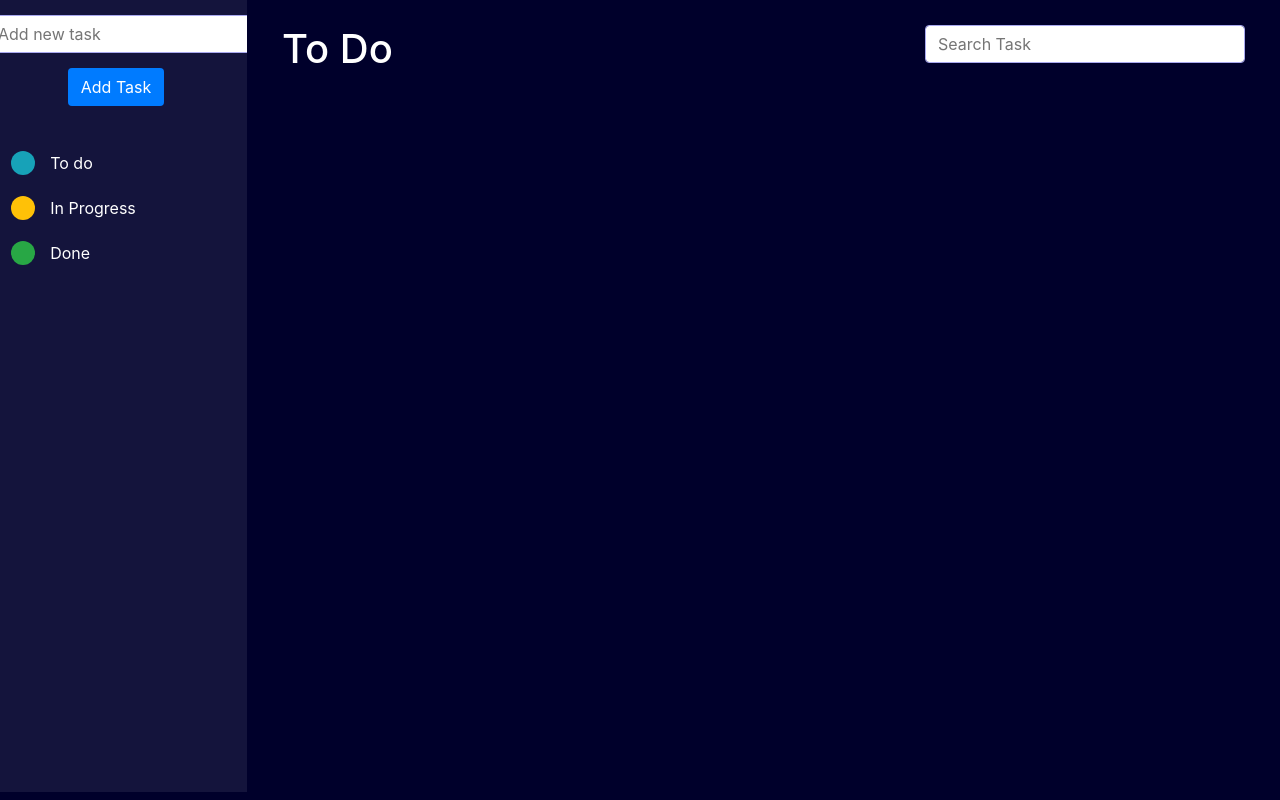
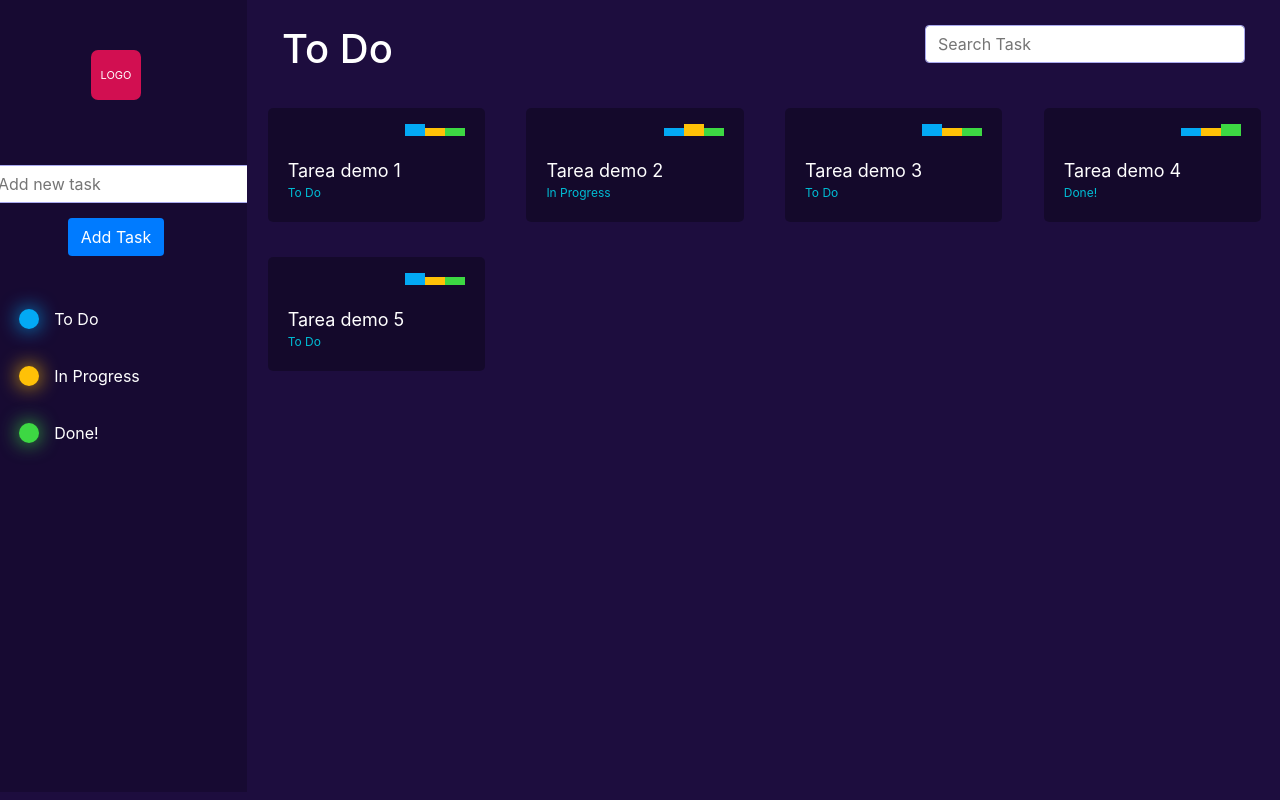
Before and after one commit to KikeSan/Task-App, a React app: page / in a window 1280 px wide. Built offline with nearby package versions, Linux system fonts and the light colour scheme.

Commit message:
Avance de vistas y styled components

```diff
--- a/src/App.js
+++ b/src/App.js
@@ -15,6 +15,6 @@ export default class App extends Component {
 }
 
 const Wrapper = styled.div`
-  background-color: #00002b;
+  background-color: #1d0d3e;
   height: 100vh;
 `
--- a/src/components/ButtonStatusTask.js
+++ b/src/components/ButtonStatusTask.js
@@ -1,8 +1,8 @@
 import React from 'React';
 import styled from 'styled-components';
 
-const ButtonStatusTask = ({color, texto, idStatus}) => (
-    <Btn onClick={() => selectStatus(idStatus)}>
+const ButtonStatusTask = ({handleClick, color, texto, idStatus}) => (
+    <Btn onClick={() => handleClick(idStatus)}>
         <Icon color={color}/>
         <Text>{texto}</Text>
     </Btn>
@@ -15,15 +15,22 @@ const Btn = styled.a`
     width: 80%;
     margin: 15px 10%;
     text-align:left;
+    cursor: pointer;
+    padding: 8px;
+    transition: all 0.5s ease;
+    &:hover{
+        background:rgba(0,0,0,.5);
+    }
 `;
 const Icon = styled.div.attrs({
     background: props => props.color || '#ffc107'
 })`
     display: inline-block;
-    height:24px;
-    width:24px;
+    height:20px;
+    width:20px;
     border-radius: 50%;
-    background: ${props => props.color}
+    background: ${props => props.color};
+    box-shadow: 0px 0px 20px ${props => props.color};
 `;
 
 const Text = styled.div`
@@ -31,4 +38,5 @@ const Text = styled.div`
     display:inline-block;
     position: absolute;
     margin-left: 15px;
+    line-height: 20px;
 `;
--- a/src/components/TaskHeader.js
+++ b/src/components/TaskHeader.js
@@ -7,6 +7,8 @@ export default class TaskHeader extends Component{
         this.state = {
             title:props.titleTask
         }
+        console.log('Title header',this.state.title);
+
     }
     render(){
         return (
--- a/src/components/TaskList.js
+++ b/src/components/TaskList.js
@@ -2,10 +2,10 @@ import React from 'react';
 import TaskListItem from './TaskListItem';
 
 const TaskList = ({ tareas }) => {
-    return <div>
+    return <ul>
     {
-        tareas.map(tarea => <TaskListItem titulo={tarea.taskTitulo} state={tarea.taskstatus} />)
+        tareas.map((tarea) => <TaskListItem titulo={tarea.taskTitulo} state={tarea.taskstatus} key={tarea.taskId}/>)
     }
-    </div>
+    </ul>
 }
 export default TaskList
--- a/src/components/TaskListItem.js
+++ b/src/components/TaskListItem.js
@@ -0,0 +1,61 @@
+import React from 'react';
+import styled from 'styled-components';
+
+const TaskListItem = ({titulo, state, id}) => {
+    var colors = ["#03a9f4","#ffc107","#3dd843"];
+    var nameStatus = ['To Do','In Progress','Done!']
+    return (
+        <Item key={id}>
+            <ULtag>
+                {
+                    colors.map((color,index) => (
+                        index===state?
+                        <LItag key={index}><StateBtn color={color} active/></LItag>:
+                        <LItag key={index}><StateBtn color={color}/></LItag>
+                    ))
+                }
+            </ULtag>
+            <Title>{titulo}</Title>
+            <Parrafo>{nameStatus[state]}</Parrafo>
+        </Item>
+    )
+}
+export default TaskListItem
+
+const Item = styled.li`
+    display: inline-block;
+    margin: 10px 2% 25px;
+    background: rgba(0,0,0,.3);
+    padding: 10px 20px 20px;
+    width: 21%;
+    border-radius: 5px;
+`;
+
+const Title = styled.p`
+    margin:0;
+    color:#fff;
+    font-size:18px;
+`;
+const Parrafo = Title.extend`
+    font-size:12px;
+    color: #00BCD4;
+`;
+
+const StateBtn = styled.a.attrs({
+    background: props => props.color,
+    height: props => props.active ? '12px' : '8px'
+})`
+    display: block;
+    background: ${props => props.color};
+    width: 20px;
+    height: ${props => props.active ? '12px' : '8px'};
+    cursor: pointer;
+`;
+
+const ULtag = styled.ul`
+    margin-bottom:15px;
+    text-align:right;
+`;
+const LItag = styled.li`
+    display: inline-block;
+`;
--- a/src/components/TaskMain.js
+++ b/src/components/TaskMain.js
@@ -7,16 +7,19 @@ export default class TaskMain extends Component{
     constructor(props){
         super(props);
         this.state = {
-            tasks:props,
+            tasks:props.tasks,
+            current:props.current,
+            names:props.names,
         }
-        console.log('tareas: ',this.state.tasks.tasks);
+        console.log('tareas: ',this.state.tasks);
+        console.log('current: ',this.state.current);
 
     }
     render(){
         return(
             <Main>
-                <TaskHeader titleTask="To Do"/>
-                {/* <TaskList tareas={this.state.tasks}/> */}
+                <TaskHeader titleTask={this.state.names[this.state.current]}/>
+                <TaskList tareas={this.props.tasks}/>
             </Main>
         )
     }
--- a/src/components/TaskStatus.js
+++ b/src/components/TaskStatus.js
@@ -3,26 +3,54 @@ import styled, { css } from 'styled-components'
 import ButtonStatus from "./ButtonStatusTask"
 
 export default class TaskStatus extends Component{
+    constructor(props){
+        super(props);
+        this.state = {
+            colors:props.colors,
+            nameStatus:props.names,
+            current:props.current
+        }
+        this.setStatus = this.setStatus.bind(this);
+    }
+    setStatus(idStat){
+        console.log('SetStatus: ',idStat);
+        this.setState({ current: idStat })
+        this.props.handleClick(idStat)
+    }
     render(){
         return(
             <Sidebar>
+                <LOGO>LOGO</LOGO>
                 <div>
                     <Input type="text" placeholder="Add new task" />
                     <Button >Add Task</Button>
                 </div>
                 <WrapperButtons>
-                    <ButtonStatus idStatus="1" color="#17a2b8" texto="To do"/>
-                    <ButtonStatus idStatus="2" color="#ffc107" texto="In Progress"/>
-                    <ButtonStatus idStatus="3" color="#28a745" texto="Done"/>
+                    {
+                        this.state.colors.map((color,index)=>(
+                            <ButtonStatus handleClick={this.setStatus} idStatus={index} color={this.state.colors[index]} texto={this.state.nameStatus[index]} key={index}/>
+                        ))
+                    }
                 </WrapperButtons>
             </Sidebar>
         )
     }
 }
 
+const LOGO = styled.div`
+    display: block;
+    width: 50px;
+    height: 50px;
+    border-radius: 7px;
+    background: #d20f51;
+    margin: 50px auto;
+    font-size: 11px;
+    line-height: 50px;
+    color:#fff;
+`;
 
 const Sidebar = styled.div`
-  background-color: rgba(255,255,255,.08);
+  background-color: rgba(0,0,0,.2);
   overflow: hidden;
   display: inline-block;
   height: 99vh;
--- a/src/containers/TaskManager.js
+++ b/src/containers/TaskManager.js
@@ -14,7 +14,7 @@ export default class TaskManager extends Component{
                 {
                     "taskId":2,
                     "taskTitulo":"Tarea demo 2",
-                    "taskstatus":0
+                    "taskstatus":1
                 },
                 {
                     "taskId":3,
@@ -24,21 +24,28 @@ export default class TaskManager extends Component{
                 {
                     "taskId":4,
                     "taskTitulo":"Tarea demo 4",
-                    "taskstatus":0
+                    "taskstatus":2
                 },
                 {
                     "taskId":5,
                     "taskTitulo":"Tarea demo 5",
                     "taskstatus":0
                 }],
+            currentTasks:0,
+            colors:['#03a9f4','#ffc107','#3dd843'],
+            namesStatus: ['To Do','In Progress','Done!'],
         }
+        this.setCurrentState = this.setCurrentState.bind(this);
     }
-
+    setCurrentState(idCurrent){
+        console.log('setCurrentState',idCurrent);
+        this.setState({ currentTasks: idCurrent })
+    }
     render(){
         return(
             <div className='row'>
-                <TaskStatus/>
-                <TaskMain tasks={this.state.tareas}/>
+                <TaskStatus current={this.state.currentTasks} colors={this.state.colors} names={this.state.namesStatus} handleClick={this.setCurrentState}/>
+                <TaskMain tasks={this.state.tareas} current={this.state.currentTasks} names={this.state.namesStatus}/>
             </div>
         )
     }
```
